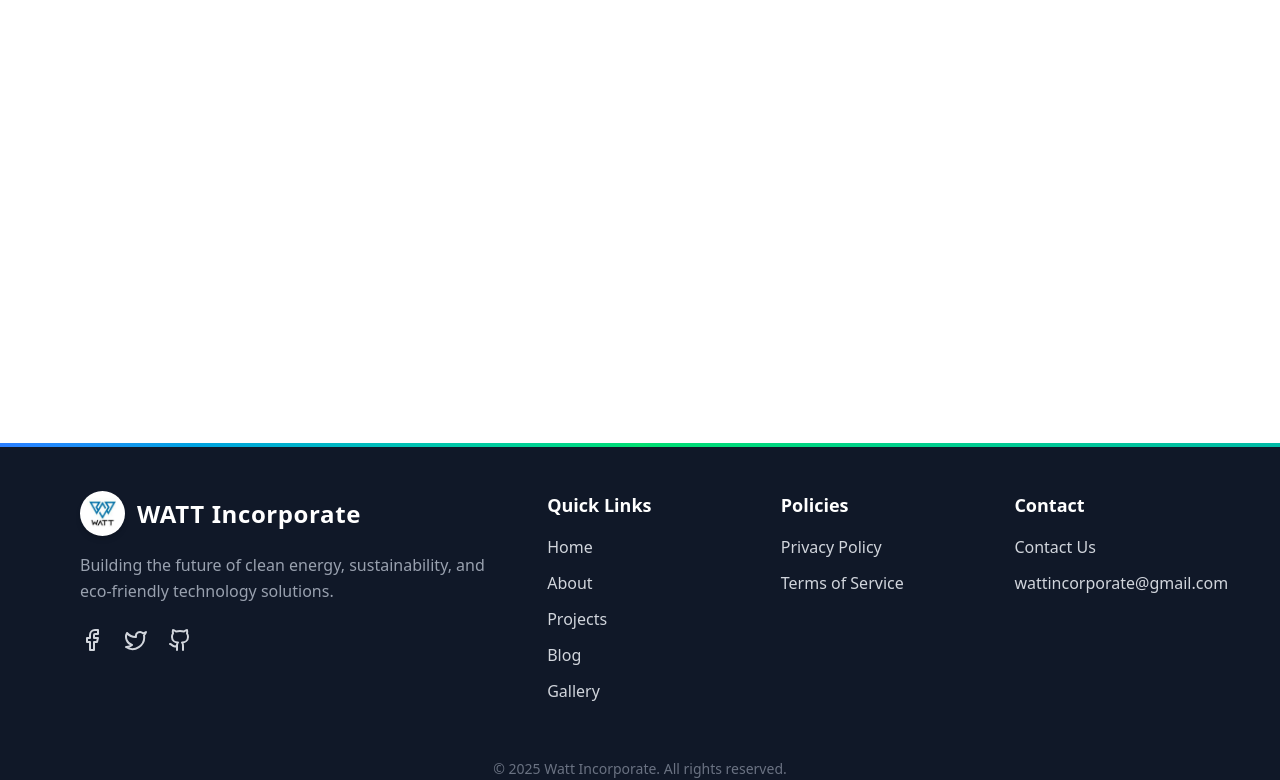
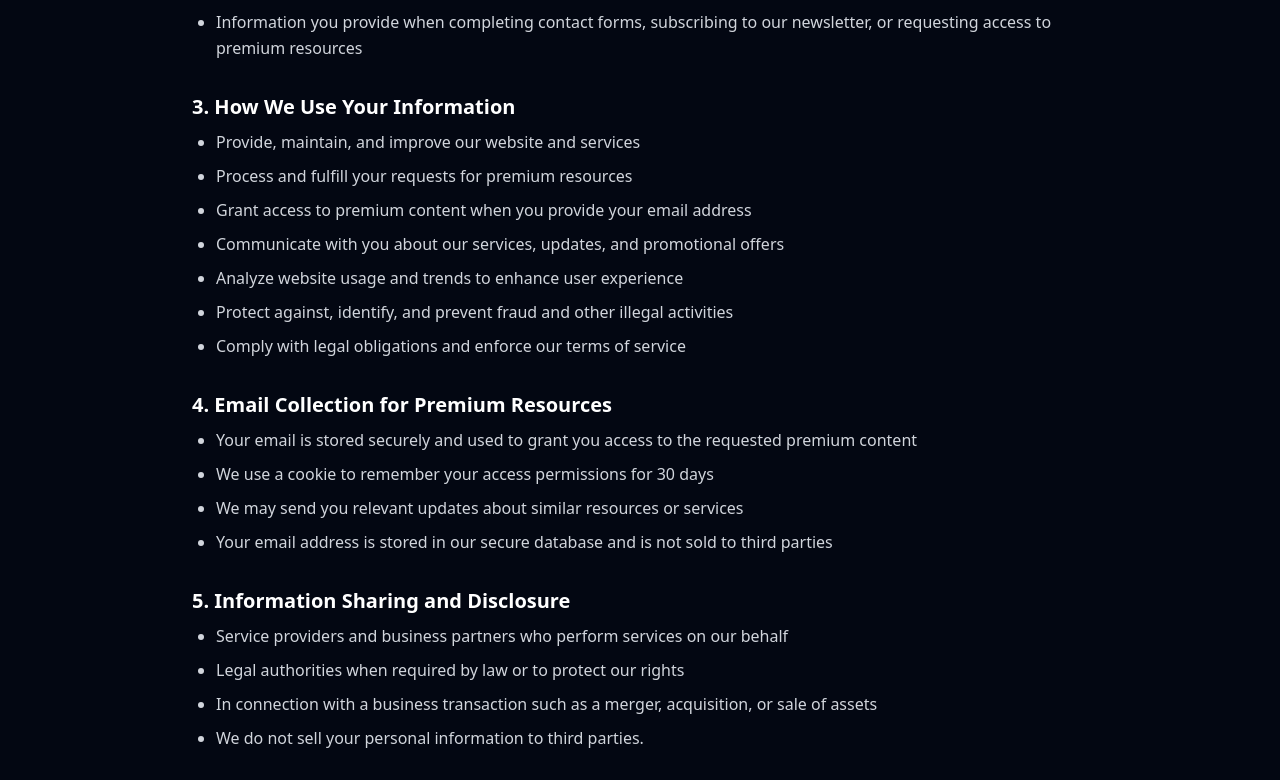
Before and after one commit to WATT-Org/Website-WATT, a Next.js app: page /privacy-policy in a window 1280 px wide. Before the commit this address had no page. Shown: the part 509-1289 px from the top of the page. Built offline with nearby package versions, Linux system fonts and the light colour scheme.

Commit message:
Add the privacy policy page

```diff
--- /dev/null
+++ b/src/app/privacy-policy/page.js
@@ -0,0 +1,119 @@
+"use client";
+
+import React from "react";
+
+export default function PrivacyPolicy() {
+  return (
+    <div className="bg-gray-950 min-h-screen text-gray-200 py-12 px-6 md:px-20 lg:px-40">
+      <div className="max-w-4xl mx-auto">
+        <h1 className="text-4xl md:text-5xl font-bold text-white mb-8">
+          Privacy Policy
+        </h1>
+        <p className="text-sm text-gray-400 mb-10">
+          Last updated: <span className="font-semibold text-gray-300">September 13, 2025</span>
+        </p>
+
+        {[
+          {
+            title: "1. Introduction",
+            content: "At QuentoAI, we respect your privacy and are committed to protecting your personal data. This Privacy Policy explains how we collect, use, disclose, and safeguard your information when you visit our website or use our services.",
+          },
+          {
+            title: "2. Information We Collect",
+            content: (
+              <ul className="list-disc pl-6 space-y-2 text-gray-300">
+                <li>Personal identifiers such as email address when you access our premium resources</li>
+                <li>Usage data including IP address, browser type, operating system, and pages visited</li>
+                <li>Cookies and tracking technologies that collect information about your browsing activities</li>
+                <li>Information you provide when completing contact forms, subscribing to our newsletter, or requesting access to premium resources</li>
+              </ul>
+            ),
+          },
+          {
+            title: "3. How We Use Your Information",
+            content: (
+              <ul className="list-disc pl-6 space-y-2 text-gray-300">
+                <li>Provide, maintain, and improve our website and services</li>
+                <li>Process and fulfill your requests for premium resources</li>
+                <li>Grant access to premium content when you provide your email address</li>
+                <li>Communicate with you about our services, updates, and promotional offers</li>
+                <li>Analyze website usage and trends to enhance user experience</li>
+                <li>Protect against, identify, and prevent fraud and other illegal activities</li>
+                <li>Comply with legal obligations and enforce our terms of service</li>
+              </ul>
+            ),
+          },
+          {
+            title: "4. Email Collection for Premium Resources",
+            content: (
+              <ul className="list-disc pl-6 space-y-2 text-gray-300">
+                <li>Your email is stored securely and used to grant you access to the requested premium content</li>
+                <li>We use a cookie to remember your access permissions for 30 days</li>
+                <li>We may send you relevant updates about similar resources or services</li>
+                <li>Your email address is stored in our secure database and is not sold to third parties</li>
+              </ul>
+            ),
+          },
+          {
+            title: "5. Information Sharing and Disclosure",
+            content: (
+              <ul className="list-disc pl-6 space-y-2 text-gray-300">
+                <li>Service providers and business partners who perform services on our behalf</li>
+                <li>Legal authorities when required by law or to protect our rights</li>
+                <li>In connection with a business transaction such as a merger, acquisition, or sale of assets</li>
+                <li>We do not sell your personal information to third parties.</li>
+              </ul>
+            ),
+          },
+          {
+            title: "6. Cookies and Tracking Technologies",
+            content: "We use cookies and similar tracking technologies to collect and track information about your browsing activities. This includes a resource access cookie that remembers when you have provided your email to access premium content. You can control cookies through your browser settings and our Cookie Policy, available at www.quentoai.com/cookie-policy.",
+          },
+          {
+            title: "7. Microsoft Clarity and Behavioral Analytics",
+            content: "We partner with Microsoft Clarity to capture how you use and interact with our website through behavioral metrics, heatmaps, and session replay to improve and market our products/services. Website usage data is captured using first and third-party cookies and other tracking technologies to determine the popularity of products/services and online activity. Additionally, we use this information for site optimization, fraud/security purposes, and advertising. For more information about how Microsoft collects and uses your data, visit the Microsoft Privacy Statement.",
+          },
+          {
+            title: "8. Data Security",
+            content: "We implement appropriate security measures to protect your personal information from unauthorized access, alteration, disclosure, or destruction. However, no method of transmission over the internet or electronic storage is 100% secure, and we cannot guarantee absolute security.",
+          },
+          {
+            title: "9. Your Privacy Rights",
+            content: (
+              <ul className="list-disc pl-6 space-y-2 text-gray-300">
+                <li>Access to the personal information we hold about you</li>
+                <li>Correction of inaccurate or incomplete information</li>
+                <li>Deletion of your personal information in certain circumstances</li>
+                <li>Restriction of processing of your personal information</li>
+                <li>Data portability to transfer your information to another service</li>
+                <li>Objection to certain processing activities</li>
+                <li>To exercise these rights, please contact us using the information provided below.</li>
+              </ul>
+            ),
+          },
+          {
+            title: "10. Children's Privacy",
+            content: "Our website and services are not intended for children under 16 years of age, and we do not knowingly collect personal information from children under 16. If we learn we have collected personal information from a child under 16, we will delete that information.",
+          },
+          {
+            title: "11. International Data Transfers",
+            content: "Your information may be transferred to and processed in countries other than your country of residence. These countries may have different data protection laws than your country. We take steps to ensure adequate safeguards are in place to protect your information.",
+          },
+          {
+            title: "12. Changes to Our Privacy Policy",
+            content: "We may update our Privacy Policy from time to time. We will notify you of any changes by posting the new Privacy Policy on this page and updating the 'Last updated' date.",
+          },
+          {
+            title: "13. Contact Information",
+            content: "If you have any questions about this Privacy Policy, please contact us at info@quentoai.com.",
+          },
+        ].map((section, index) => (
+          <div key={index} className="mb-8">
+            <h2 className="text-xl font-semibold text-white mb-2">{section.title}</h2>
+            <div className="text-gray-300 leading-relaxed">{section.content}</div>
+          </div>
+        ))}
+      </div>
+    </div>
+  );
+}
```
